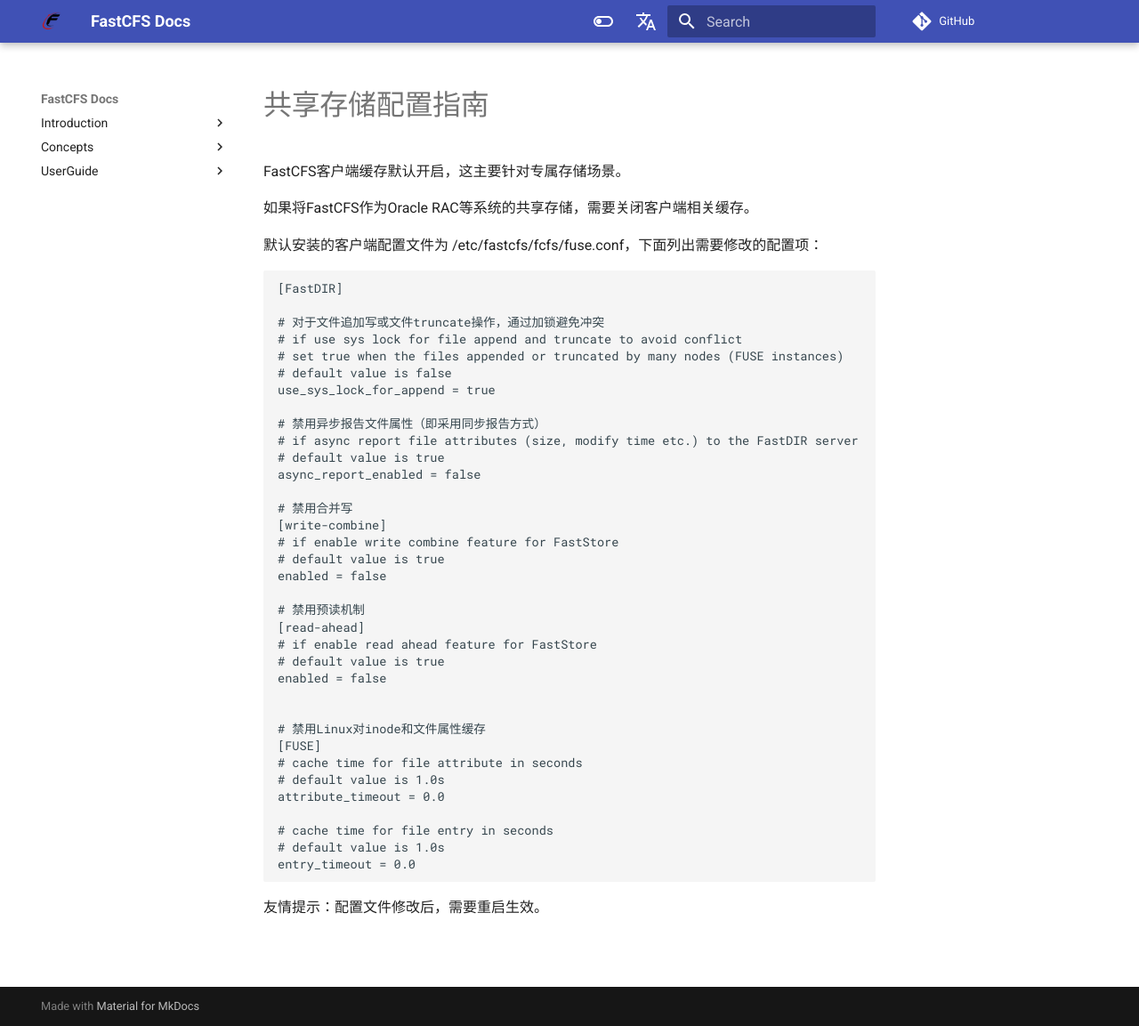
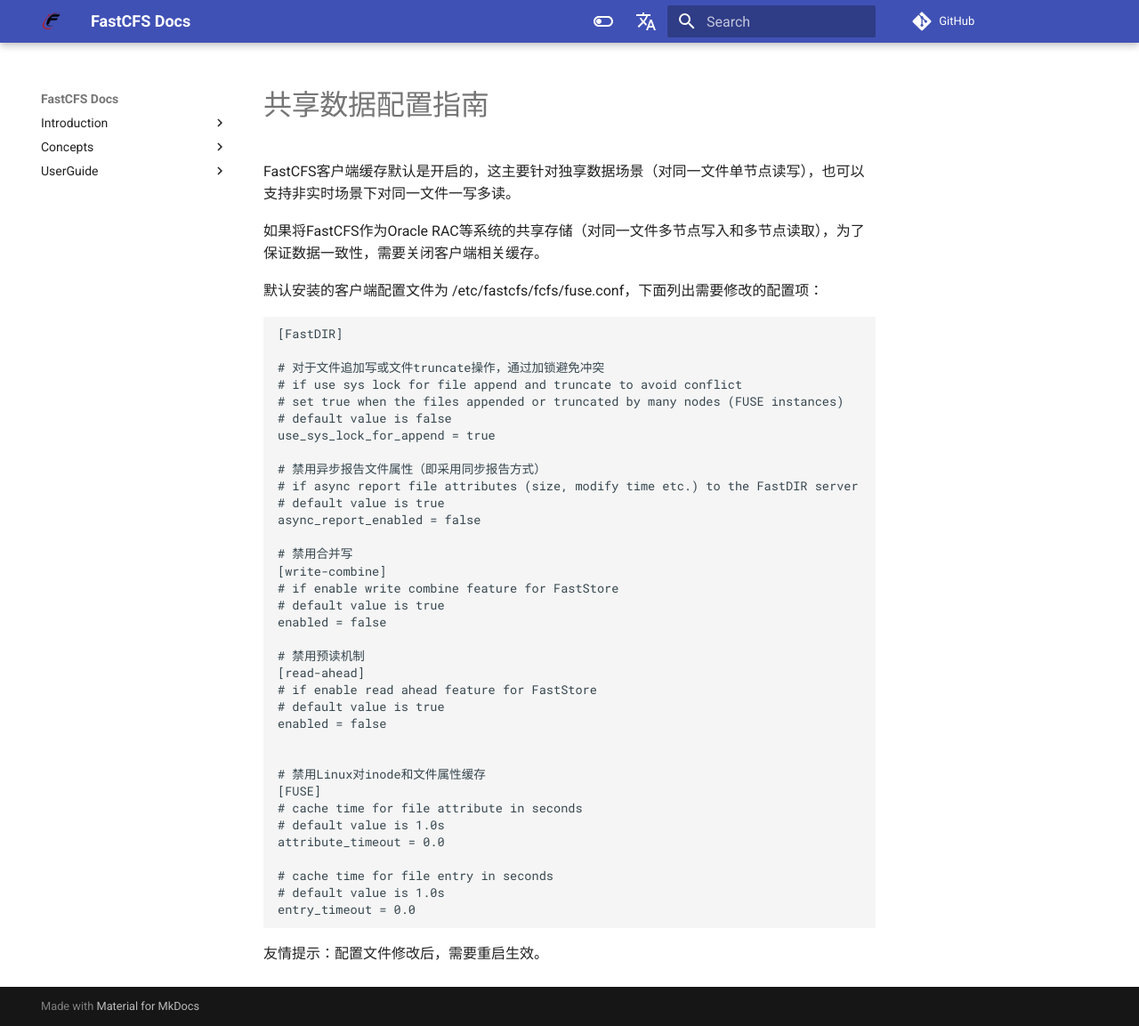
Before and after one commit to happyfish100/FastCFS, an MkDocs documentation site: the page built from docs/shared-storage-guide-zh_CN.md, in a window 1280 px wide and 1153 px high. Shown: the whole window at 89% size. Built offline with MkDocs 1.6.1 and Material for MkDocs 9.7.7, drawn with Linux system fonts in a browser that asks for light colours; comment, search, counter and statistics services are not loaded; the version menu is left out.

Commit message:
shared-storage-guide-zh_CN.md refined

```diff
--- a/docs/shared-storage-guide-zh_CN.md
+++ b/docs/shared-storage-guide-zh_CN.md
@@ -1,8 +1,8 @@
-# 共享存储配置指南
+# 共享数据配置指南
 
-FastCFS客户端缓存默认开启，这主要针对专属存储场景。
+FastCFS客户端缓存默认是开启的，这主要针对独享数据场景（对同一文件单节点读写），也可以支持非实时场景下对同一文件一写多读。
 
-如果将FastCFS作为Oracle RAC等系统的共享存储，需要关闭客户端相关缓存。
+如果将FastCFS作为Oracle RAC等系统的共享存储（对同一文件多节点写入和多节点读取），为了保证数据一致性，需要关闭客户端相关缓存。
 
 默认安装的客户端配置文件为 /etc/fastcfs/fcfs/fuse.conf，下面列出需要修改的配置项：
 
```
Also changed, not shown: docs/CONFIGURE-zh_CN.md (+2 -2 lines).
